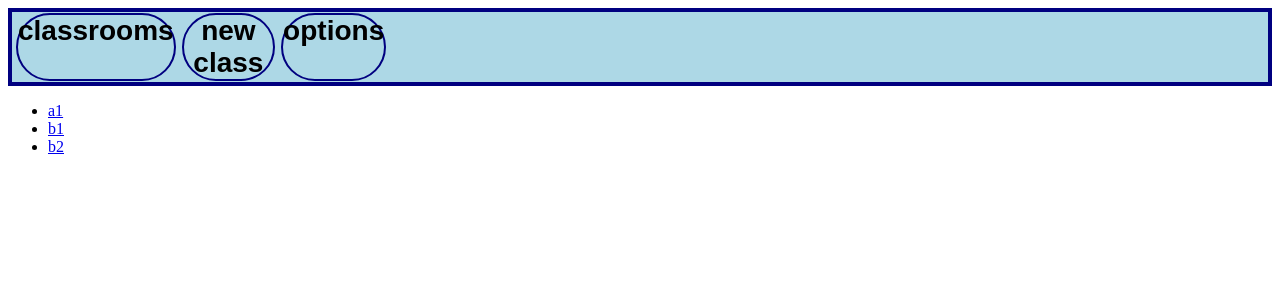
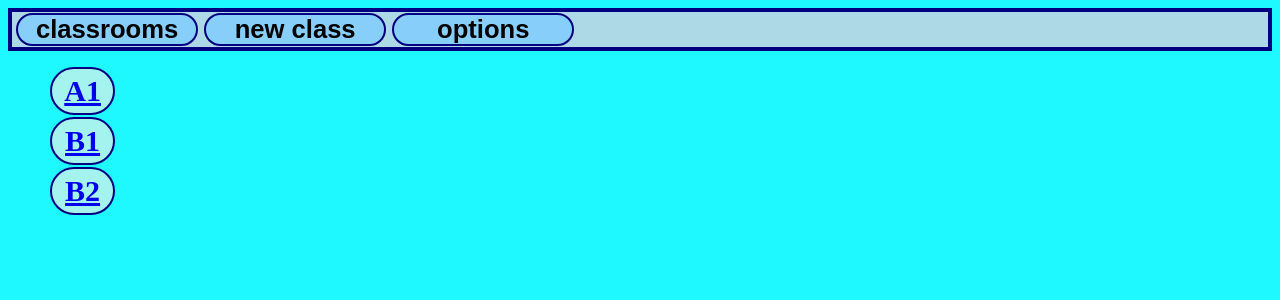
Before and after one commit to gulilo/Classroom, a React (Create React App) app: page /classrooms in a window 1280 px wide. Shown: the top 300 px of the page. Built offline with nearby package versions, Linux system fonts and the light colour scheme.

Commit message:
buttons blue

```diff
--- a/src/Components/App.jsx
+++ b/src/Components/App.jsx
@@ -12,6 +12,7 @@ import NewClass from "./NewClass";
 import Options from "./Options";
 
 import styles_topMenu from "../menuBar.module.css";
+
 
 class App extends Component {
   state = {};
--- a/src/Components/ChooseClass.jsx
+++ b/src/Components/ChooseClass.jsx
@@ -1,5 +1,8 @@
 import React, { Component } from "react";
 import { Link } from "react-router-dom";
+
+import CLStyles from "../stc.module.css";
+
 
 class ChooseClass extends Component {
   state = {
@@ -42,9 +45,9 @@ class ChooseClass extends Component {
   render() {
     return (
       <div>
-        <ul>
+        <ul className={CLStyles.listStyle}>
           {this.state.classRooms.map((room) => (
-            <li key={room.id}>
+            <li className={CLStyles.lineStyle}>
               <Link to={`/classroom/${room.name}`}>{room.name} </Link>
             </li>
           ))}
--- a/src/menuBar.module.css
+++ b/src/menuBar.module.css
@@ -4,29 +4,36 @@
 
     border : 2px navy double;
     border-radius: 500px;
+    background-color: lightskyblue ;
 
     color : black;
+    font-size: 2vw;
     font-weight: bolder;
     text-decoration: none;
+    font-family: sans-serif;
 
     margin : 0px 3px 0px 3px;
 
 }
+
 .topMenuBar > .topMenuItem:hover{
-    text-shadow: 0px 0px 5px red ;
+    text-shadow: 0px 0px 5px darkblue ;
 }
+
 
 .topMenuBar {
     display: grid;
     background-color: lightblue;
-    grid-template-columns: auto auto auto 70%;
+    grid-template-columns: 15% 15% 15% auto;
     padding: 1px;
 
     border-style: solid;
     border-color: navy;
     border-width: 4px;
 
-    font-size: 28px;
-    font-family: sans-serif;
 
 }
+
+body{
+    background-color: rgb(30, 249, 255);
+}
--- /dev/null
+++ b/src/stc.module.css
@@ -0,0 +1,27 @@
+
+.listStyle{
+    list-style-type: none;
+    color: orange;
+}
+
+.listStyle > .lineStyle{
+    font-size: 30px;
+    font-weight: bold;
+    text-transform: capitalize;
+
+    margin: 2px;
+    border : 2px navy solid;
+    border-radius: 50px;
+    background-color: rgb(165, 243, 239);
+
+    width: 5%;
+    padding: 5px 0px;
+    text-align: center;
+}
+
+.listStyle > .lineStyle :visited {
+    color : navy;
+}
+.listStyle > .lineStyle :active {
+    color : red;
+}
```
Also changed, not shown: public/toolPencil.png (added).
